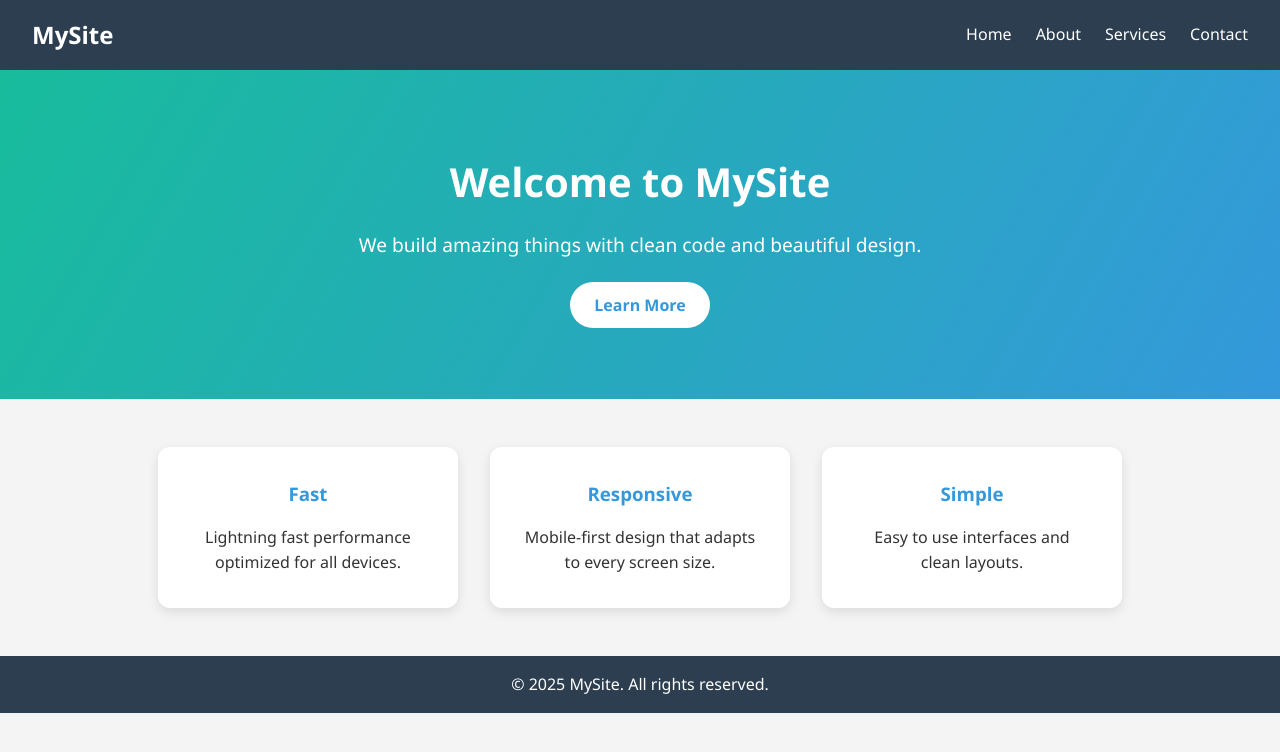
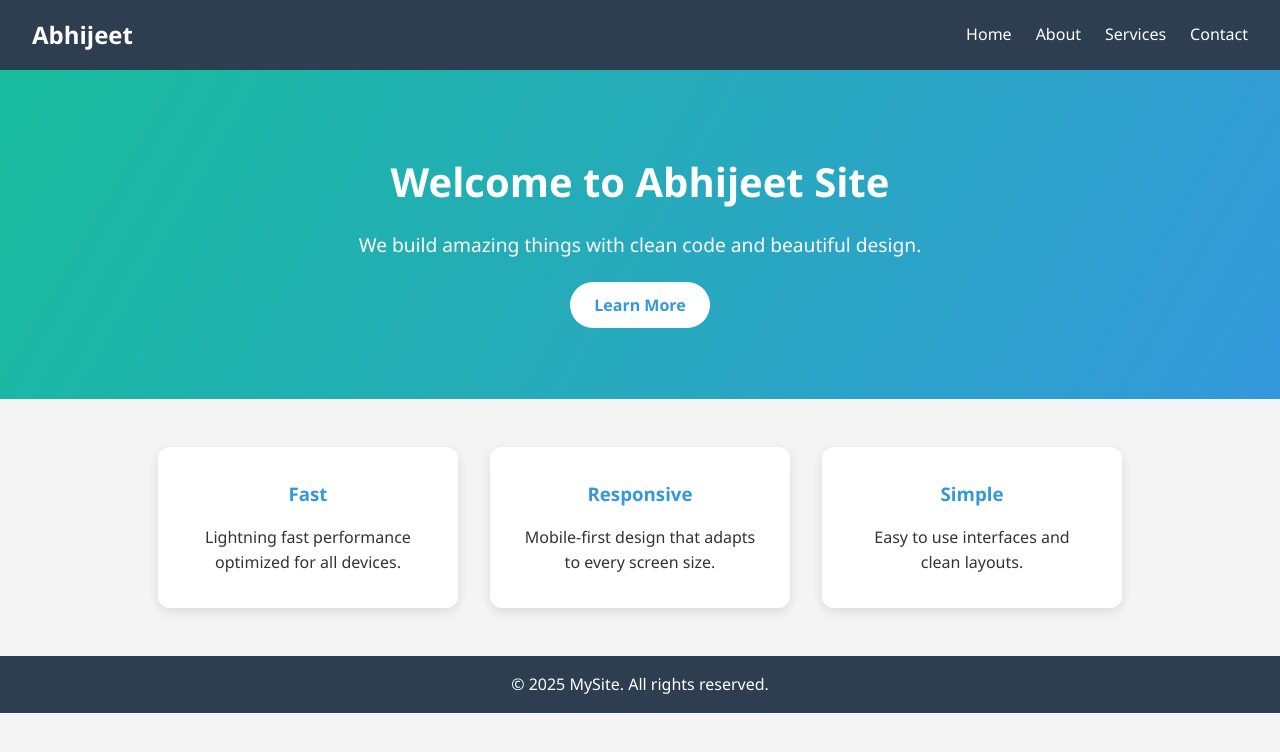
Before and after one commit to abhi-gadge1773/Jenkins_2025-03, a plain HTML site: page index.html in a window 1280 px wide. Drawn offline with Linux system fonts and the light colour scheme.

Commit message:
Update index.html

```diff
--- a/index.html
+++ b/index.html
@@ -9,7 +9,7 @@
 <body>
   <header>
     <nav>
-      <h1>MySite</h1>
+      <h1>Abhijeet</h1>
       <ul>
         <li><a href="#">Home</a></li>
         <li><a href="#">About</a></li>
@@ -18,7 +18,7 @@
       </ul>
     </nav>
     <section class="hero">
-      <h2>Welcome to MySite</h2>
+      <h2>Welcome to Abhijeet Site</h2>
       <p>We build amazing things with clean code and beautiful design.</p>
       <a href="#" class="btn">Learn More</a>
     </section>
```
